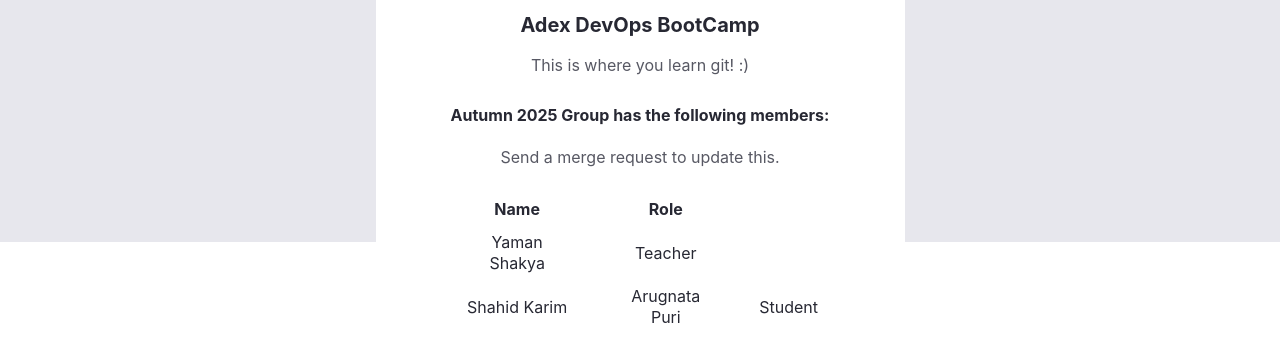
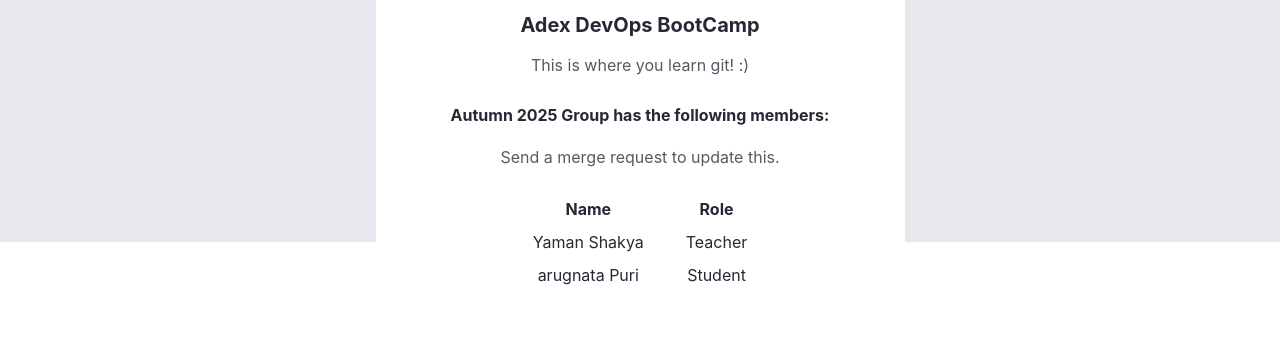
Before and after one commit to adex-devops-bootcamp/autumn-2025, a plain HTML site: page index.html in a window 1280 px wide. Shown: the part 558-920 px from the top of the page. After the commit the page ends 899 px from the top, so only its background shows below. Drawn offline with Linux system fonts and the light colour scheme.

```diff
--- a/index.html
+++ b/index.html
@@ -130,8 +130,8 @@
               <td>Teacher</td>
             </tr>
             <tr>
-              <td>Shahid Karim</td>
-              <td>Arugnata Puri</td>
+
+              <td>arugnata Puri</td>
               <td>Student</td>
             </tr>
           </table>
```
